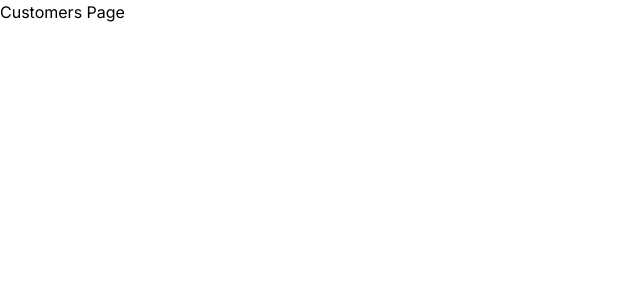
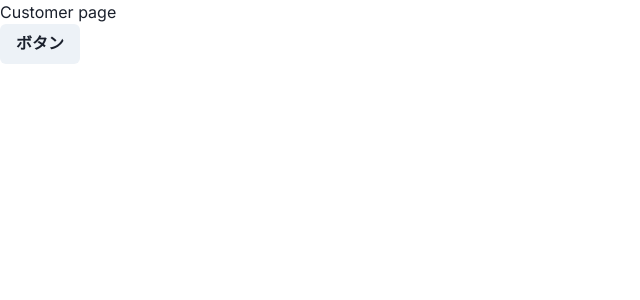
Before and after one commit to reibomaru/next-dashboard-tutorial, a Next.js app: page /dashboard/customers in a window 1280 px wide. Shown: the top 300 px of the page, without its empty margins (0-640 px from the left). Built offline with nearby package versions, Linux system fonts and the light colour scheme; a web font is replaced by a local one.

Commit message:
feat: impl button

```diff
--- a/app/dashboard/customers/page.tsx
+++ b/app/dashboard/customers/page.tsx
@@ -1,3 +1,12 @@
+'use client';
+
+import { Button } from '@chakra-ui/react';
+
 export default function Page() {
-  return <p>Customers Page</p>;
+  return (
+    <>
+      <h1>Customer page</h1>
+      <Button onClick={() => alert('called')}>ボタン</Button>
+    </>
+  );
 }
--- a/app/layout.tsx
+++ b/app/layout.tsx
@@ -1,6 +1,7 @@
 import '@/app/ui/global.css';
 import { inter } from './ui/fonts';
 import { Metadata } from 'next';
+import { Providers } from './ui/chukra-provider';
 
 export const metadata = {
   title: {
@@ -18,7 +19,9 @@ export default function RootLayout({
 }) {
   return (
     <html lang="en">
-      <body className={`${inter.className} antialiased`}>{children}</body>
+      <body className={`${inter.className} antialiased`}>
+        <Providers>{children}</Providers>
+      </body>
     </html>
   );
 }
--- /dev/null
+++ b/app/ui/chukra-provider.tsx
@@ -0,0 +1,8 @@
+// app/providers.tsx
+'use client';
+
+import { ChakraProvider } from '@chakra-ui/react';
+
+export function Providers({ children }: { children: React.ReactNode }) {
+  return <ChakraProvider>{children}</ChakraProvider>;
+}
```
